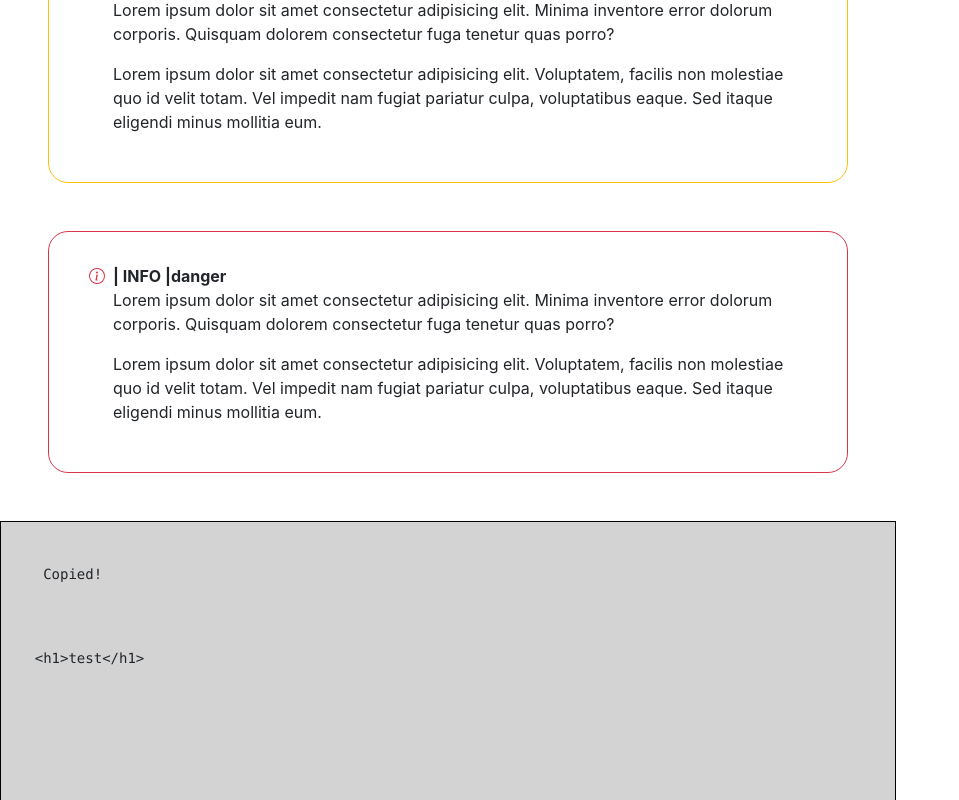
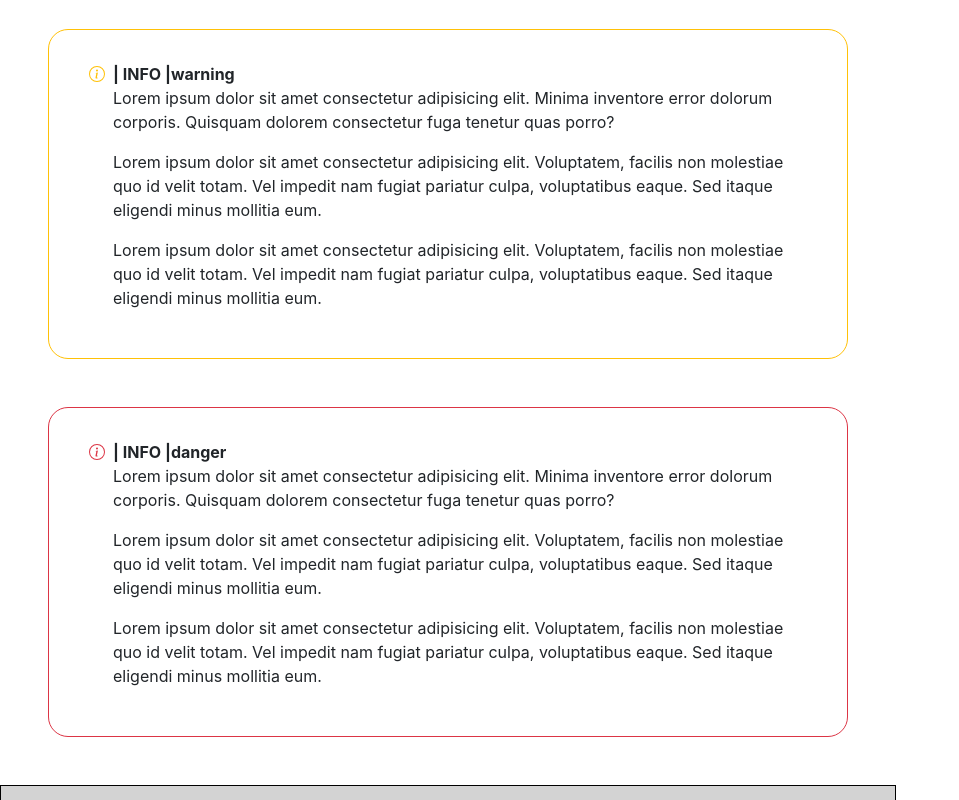
Before and after one commit to krzysztoffila/documentation-vue, a Vue app: page /ui in a window 1280 px wide. Shown: the part 1244-2044 px from the top of the page, without its empty margins (0-959 px from the left). Built offline with nearby package versions, Linux system fonts and the light colour scheme.

Commit message:
Dodano trzeci paragraf

```diff
--- a/src/components/page-elements/info.vue
+++ b/src/components/page-elements/info.vue
@@ -10,6 +10,12 @@
         Lorem ipsum dolor sit amet consectetur adipisicing elit. Minima
         inventore error dolorum corporis. Quisquam dolorem consectetur fuga
         tenetur quas porro?
+      </p>
+      <p>
+        Lorem ipsum dolor sit amet consectetur adipisicing elit. Voluptatem,
+        facilis non molestiae quo id velit totam. Vel impedit nam fugiat
+        pariatur culpa, voluptatibus eaque. Sed itaque eligendi minus mollitia
+        eum.
       </p>
       <p>
         Lorem ipsum dolor sit amet consectetur adipisicing elit. Voluptatem,
```
